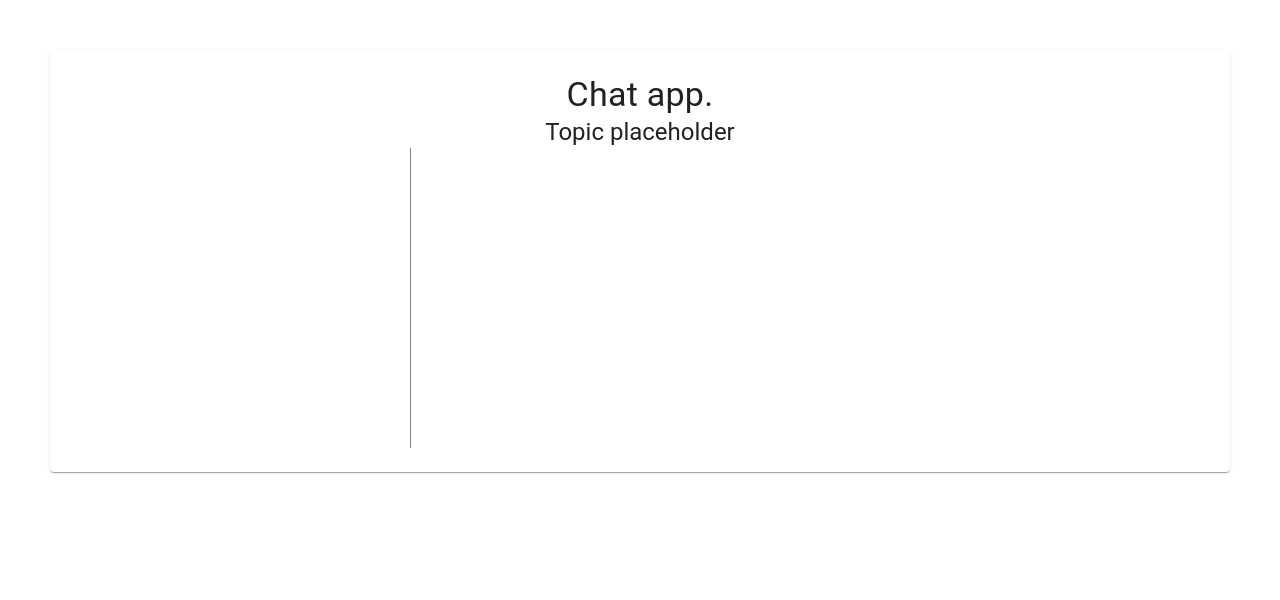
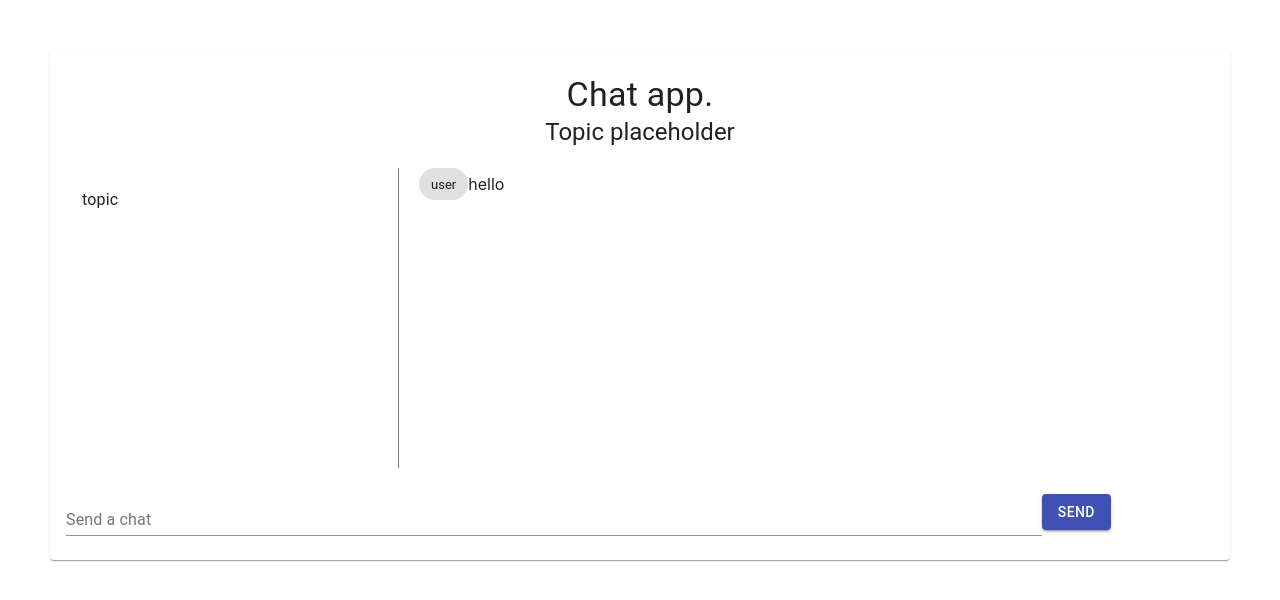
Before and after one commit to StylianosGakis/simple-react-live-chat, a React (Create React App) app: page / in a window 1280 px wide. Shown: the top 600 px of the page. Built offline with nearby package versions, Linux system fonts and the light colour scheme.

Commit message:
Finish basic layout of the four components

```diff
--- a/src/dashboard/Dashboard.js
+++ b/src/dashboard/Dashboard.js
@@ -3,6 +3,12 @@ import React from "react";
 import {makeStyles} from '@material-ui/core/styles';
 import Paper from '@material-ui/core/Paper';
 import Typography from '@material-ui/core/Typography';
+import List from '@material-ui/core/List';
+import ListItem from '@material-ui/core/ListItem';
+import ListItemText from '@material-ui/core/ListItemText';
+import Chip from '@material-ui/core/Chip';
+import Button from '@material-ui/core/Button';
+import TextField from '@material-ui/core/TextField';
 
 const useStyles = makeStyles((theme) => ({
     root: {
@@ -11,6 +17,7 @@ const useStyles = makeStyles((theme) => ({
     },
     flex: {
         display: "flex",
+        alignItems: "center",
     },
     topicsWindow: {
         width: "30%",
@@ -20,6 +27,7 @@ const useStyles = makeStyles((theme) => ({
     chatWindow: {
         width: "70%",
         height: "300px",
+        padding: "20px",
     },
     chatBox: {
         width: "85%",
@@ -35,22 +43,45 @@ function Dashboard() {
     return (
         <div>
             <Paper className={classes.root}>
-                <Typography variant="h4" component="h4">
+                <Typography variant={"h4"} component={"h4"}>
                     Chat app.
                 </Typography>
-                <Typography variant="h5" component="h5">
+                <Typography variant={"h5"} component={"h5"}>
                     Topic placeholder
                 </Typography>
                 <div className={classes.flex}>
                     <div className={classes.topicsWindow}>
-
+                        <List>
+                            {
+                                ["topic"].map(topic => (
+                                    <ListItem button key={topic}>
+                                        <ListItemText primary={topic}/>
+                                    </ListItem>
+                                ))
+                            }
+                        </List>
                     </div>
                     <div className={classes.chatWindow}>
-
+                        {
+                            [{from: "user", msg: "hello"}].map((chat, index) => (
+                                <div className={classes.flex} key={index}>
+                                    <Chip className={classes.chip} label={chat.from}/>
+                                    <Typography variant={"p"}>
+                                        {chat.msg}
+                                    </Typography>
+                                </div>
+                            ))
+                        }
                     </div>
                 </div>
                 <div className={classes.flex}>
-
+                    <TextField
+                        label="Send a chat"
+                        className={classes.chatBox}
+                    />
+                    <Button variant="contained" color="primary">
+                        Send
+                    </Button>
                 </div>
             </Paper>
         </div>
```
